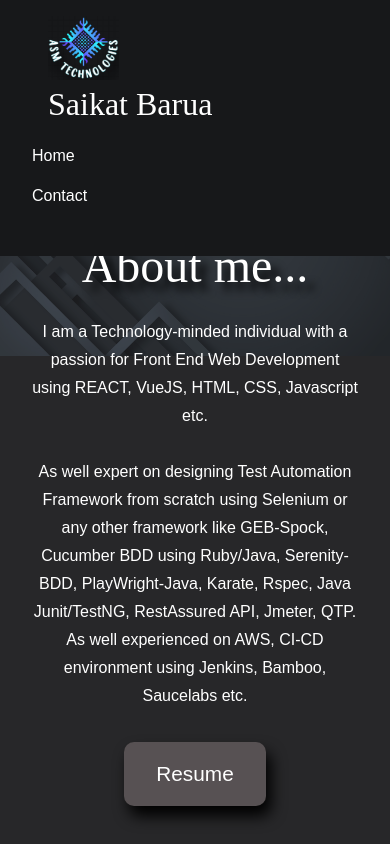
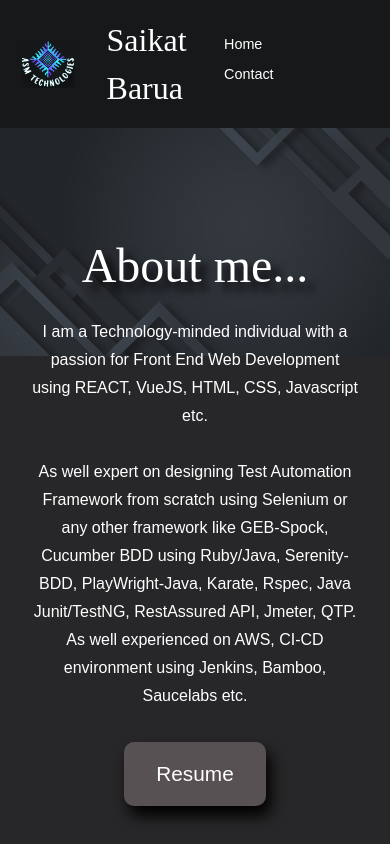
Before and after one commit to SaikatDEV/react-my-website, a React (Create React App) app: page / in a window 390 px wide. Shown: the top 844 px of the page. Built offline with nearby package versions, Linux system fonts and the light colour scheme.

Commit message:
refactor index.html for better google search

```diff
--- a/public/index.html
+++ b/public/index.html
@@ -5,40 +5,51 @@
   <meta charset="utf-8" />
   <meta name="viewport" content="width=device-width, initial-scale=1" />
   <meta name="theme-color" content="#000000" />
-  <meta name="description" content="I am Saikat barua, WebDeveloper. This is my personal website." />
+  <meta name="description"
+    content="Saikat Barua - Web Developer specializing in front-end development. Explore my portfolio and projects showcasing my skills in React, VueJS, HTML, CSS, JavaScript, and more." />
+  <meta name="keywords"
+    content="Saikat Barua, Web Developer, Front-end Developer, React Developer, VueJS Developer, Portfolio, JavaScript Developer, HTML, CSS" />
+  <meta name="author" content="Saikat Barua" />
+  <meta property="og:title" content="Saikat Barua - Web Developer" />
+  <meta property="og:description"
+    content="Explore Saikat Barua's portfolio and projects, showcasing skills in front-end development with React, VueJS, HTML, CSS, JavaScript, and more." />
+  <meta property="og:image" content="%PUBLIC_URL%/icons/ASM-logo.jpg" />
+  <meta property="og:url" content="https://www.saikatbarua.com" />
+  <meta name="twitter:card" content="summary_large_image" />
+  <meta name="twitter:title" content="Saikat Barua - Web Developer" />
+  <meta name="twitter:description"
+    content="Explore Saikat Barua's portfolio and projects, showcasing skills in front-end development with React, VueJS, HTML, CSS, JavaScript, and more." />
+  <meta name="twitter:image" content="%PUBLIC_URL%/icons/ASM-logo.jpg" />
+  <link rel="canonical" href="https://www.saikatbarua.com" />
   <link href="https://fonts.googleapis.com/css2?family=Inter&family=Lobster&family=Teko:wght@300..700&display=swap"
     rel="stylesheet">
-  <!--
-      manifest.json provides metadata used when your web app is installed on a
-      user's mobile device or desktop. See https://developers.google.com/web/fundamentals/web-app-manifest/
-    -->
   <link rel="manifest" href="%PUBLIC_URL%/manifest.json" />
-  <!--
-      Notice the use of %PUBLIC_URL% in the tags above.
-      It will be replaced with the URL of the `public` folder during the build.
-      Only files inside the `public` folder can be referenced from the HTML.
-
-      Unlike "/favicon.ico" or "favicon.ico", "%PUBLIC_URL%/favicon.ico" will
-      work correctly both with client-side routing and a non-root public URL.
-      Learn how to configure a non-root public URL by running `npm run build`.
-    -->
   <link rel="icon" href="./icons/ASM-logo.jpg" />
-  <title>Saikat Barua</title>
+  <title>Saikat Barua - Web Developer</title>
+  <script type="application/ld+json">
+  {
+    "@context": "https://schema.org",
+    "@type": "Person",
+    "name": "Saikat Barua",
+    "url": "https://www.saikatbarua.com",
+    "image": "%PUBLIC_URL%/icons/ASM-logo.jpg",
+    "sameAs": [
+      "https://www.linkedin.com/in/saikat-barua-mcitp-icp-csm/",
+      "https://github.com/SaikatDEV",
+      "https://stackoverflow.com/users/3434387/asm"
+    ],
+    "jobTitle": "Web Developer",
+    "worksFor": {
+      "@type": "Organization",
+      "name": "ASM Technologies"
+    }
+  }
+  </script>
 </head>
 
 <body>
   <noscript>You need to enable JavaScript to run this app.</noscript>
   <div id="root"></div>
-  <!--
-      This HTML file is a template.
-      If you open it directly in the browser, you will see an empty page.
-
-      You can add webfonts, meta tags, or analytics to this file.
-      The build step will place the bundled scripts into the <body> tag.
-
-      To begin the development, run `npm start` or `yarn start`.
-      To create a production bundle, use `npm run build` or `yarn build`.
-    -->
 </body>
 
 </html>
--- a/src/styles/navBar.scss
+++ b/src/styles/navBar.scss
@@ -78,4 +78,41 @@
       padding-left: 0;
     }
   }
+
+  @media (max-width: 480px) {
+    display: flex;
+    flex-direction: row;
+    align-items: center;
+    gap: 4rem;
+    padding: 1rem 2rem;
+
+    .asmLogo {
+      display: flex;
+      flex-direction: row;
+      align-items: center;
+      gap: 2rem;
+    }
+
+    .asmLogo img {
+      height: 3rem;
+    }
+
+    h2 {
+      font-size: 1.5rem;
+    }
+
+    ul {
+      padding: 0;
+
+      li {
+        padding-bottom: 0.5rem;
+        font-size: 0.9rem;
+      }
+    }
+
+    li {
+      font-size: 0.9rem;
+      padding-left: 0;
+    }
+  }
 }
```
Also changed, not shown: 1 other file (tests, documents, lock files or other folders).
